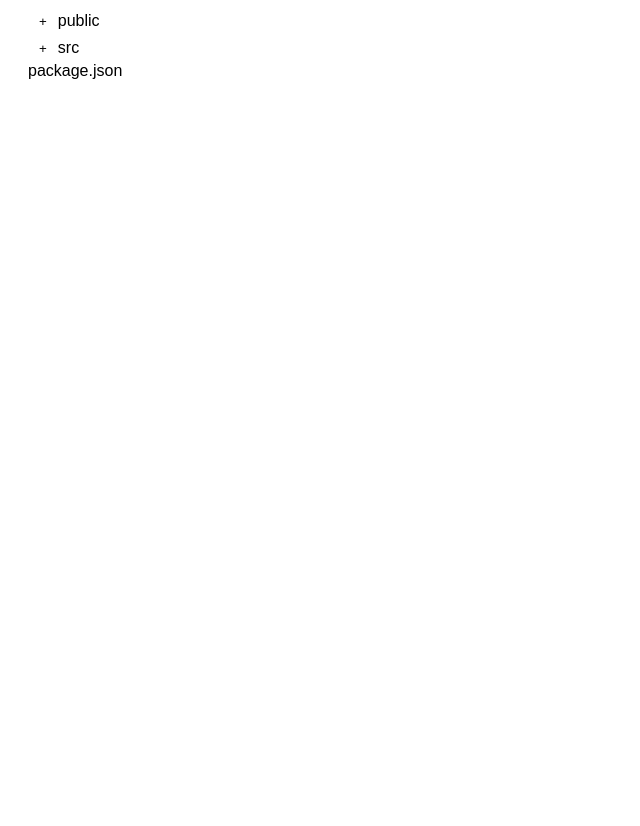
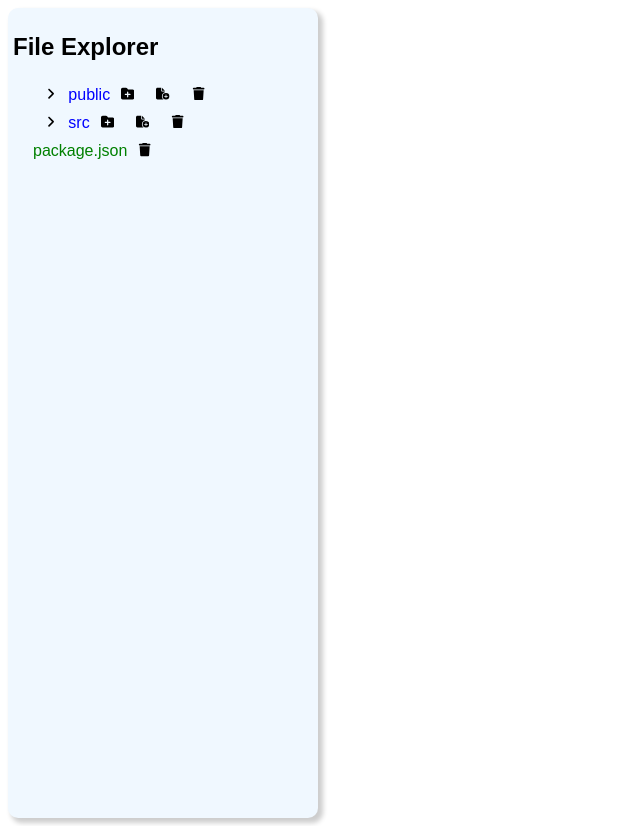
Before and after one commit to Sneha-KV/random-collection, a React (Vite) app: page / in a window 1280 px wide. Shown: the whole page, without its empty margins (0-640 px from the left). Before the commit the page ends 800 px from the top, so only its background shows below. Built offline with nearby package versions, Linux system fonts and the light colour scheme.

Commit message:
Folder/ File -create and delete functionality + using react icons

```diff
--- a/index.css
+++ b/index.css
@@ -47,12 +47,25 @@
 /*
 * FOLDER - FILE STRUCTURE CLONE
 */
+
+.vs-file-explorer-clone {
+    background-color: rgb(240, 248, 255);
+    height: 800px;
+    width: 300px;
+    padding: 5px;
+    border: 1px;
+    border-radius: 10px;
+    box-shadow: 4px 4px 5px 1px rgb(0 0 0 / 20%);
+}
+
+
 .node-list-container {
     padding-left: 20px;
     text-align: left;
 }
 
-.node-expand {
+.node-expand,
+.node-create-folder {
     margin: 5px;
     background: none;
     border: none;
@@ -62,3 +75,11 @@
     background: #3b83f64e;
     outline: 1px solid;
 }
+
+.folder-name {
+    color: blue
+}
+
+.file-name {
+    color: green
+}
--- a/package.json
+++ b/package.json
@@ -3,7 +3,7 @@
   "version": "1.0.0",
   "description": "Random collection of components",
   "scripts": {
-     "start": "parcel index.html",
+    "start": "parcel index.html",
     "build": "parcel build index.html",
     "test": "jest"
   },
@@ -19,7 +19,8 @@
   "homepage": "https://github.com/Sneha-KV/random-collection#readme",
   "dependencies": {
     "react": "^19.1.0",
-    "react-dom": "^19.1.0"
+    "react-dom": "^19.1.0",
+    "react-icons": "^5.5.0"
   },
   "devDependencies": {
     "parcel": "^2.15.4"
--- a/src/folder-file-structure/FolderFileStructureClone.js
+++ b/src/folder-file-structure/FolderFileStructureClone.js
@@ -1,5 +1,12 @@
 import React, { useState } from "react";
 import { mockFolderStructure } from "./mockFileData";
+import {
+  FaFolderPlus,
+  FaTrash,
+  FaAngleRight,
+  FaAngleDown,
+  FaFileCirclePlus,
+} from "react-icons/fa6";
 
 /**
  * Folder file structure clone
@@ -19,10 +26,53 @@ const FolderFileStructureClone = () => {
     setFolderStatus((prev) => ({ ...prev, [folderId]: !!!prev[folderId] }));
   };
 
+  const addAFolder = (nodeList, parentId, newFolder) => {
+    nodeList.forEach((item) => {
+      if (item.id === parentId) {
+        setFolderStatus((prev) => ({ ...prev, [parentId]: true }));
+        return item.children.push(newFolder);
+      }
+      if (item.children) {
+        addAFolder(item.children, parentId, newFolder);
+      }
+    });
+  };
+
+  const addFolderHandler = (parentId, isFolder = true) => {
+    const name = prompt("Enter a name");
+    if (!name?.length) return;
+    const newNode = {
+      id: Date.now(),
+      name,
+      isFolder,
+      children: [],
+    };
+
+    setData((prev) => {
+      addAFolder(prev, parentId, newNode);
+      return prev;
+    });
+  };
+
+  const deleteFileOrFolder = (nodeList, id) => {
+    const list = nodeList?.filter((item) => {
+      item.children = deleteFileOrFolder(item.children, id);
+      return item.id !== id;
+    });
+
+    return list;
+  };
+
+  const deleteHandler = (id) => {
+    setData((prev) => {
+      return deleteFileOrFolder(prev, id);
+    });
+  };
+
   const ListStructure = ({ nodes }) => {
     return (
       <div className="node-list-container">
-        {nodes.map(({ id, name, isFolder, children }) => {
+        {nodes?.map(({ id, name, isFolder, children }) => {
           return (
             <div className="node-element" key={id}>
               {isFolder && (
@@ -30,10 +80,34 @@ const FolderFileStructureClone = () => {
                   className="node-expand"
                   onClick={() => updateFolderStatus(id)}
                 >
-                  {folderStatus[id] ? "-" : "+"}
+                  {folderStatus[id] ? <FaAngleDown /> : <FaAngleRight />}
                 </button>
               )}
-              <span>{name}</span>
+              <span className={`${isFolder ? "folder" : "file"}-name`}>
+                {name}
+              </span>
+              {isFolder && (
+                <>
+                  <button
+                    className="node-create-folder"
+                    onClick={() => addFolderHandler(id)}
+                  >
+                    <FaFolderPlus />
+                  </button>
+                  <button
+                    className="node-create-folder"
+                    onClick={() => addFolderHandler(id, false)}
+                  >
+                    <FaFileCirclePlus />
+                  </button>
+                </>
+              )}
+              <button
+                className="node-create-folder"
+                onClick={() => deleteHandler(id)}
+              >
+                <FaTrash />
+              </button>
               {isFolder && children && folderStatus[id] && (
                 <ListStructure nodes={children} />
               )}
@@ -46,6 +120,7 @@ const FolderFileStructureClone = () => {
 
   return (
     <div className="vs-file-explorer-clone">
+      <h2>File Explorer</h2>
       <ListStructure nodes={data} />
     </div>
   );
```
Also changed, not shown: 1 other file (tests, documents, lock files or other folders).
